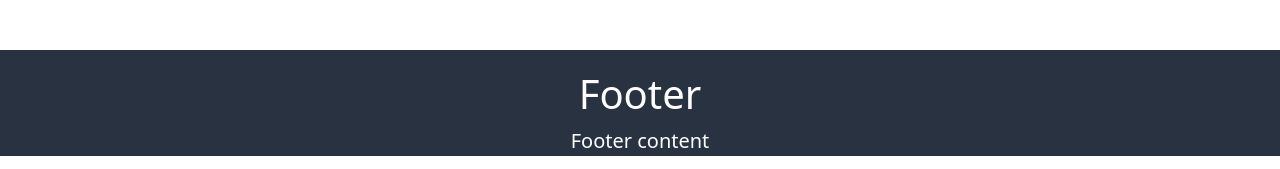
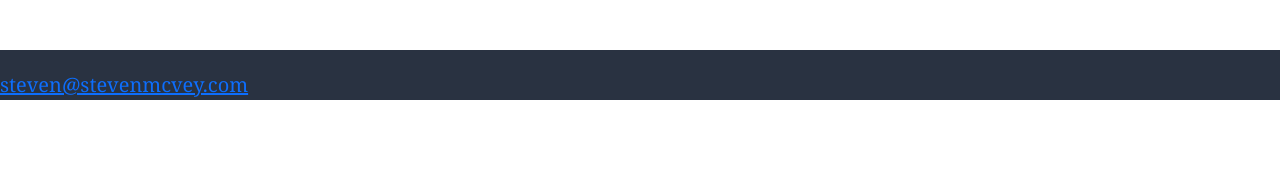
Before and after one commit to smcvey7/portfolio, a React (Create React App) app: page /projects in a window 1280 px wide. Shown: the part 1276-1445 px from the top of the page. After the commit the page ends 1376 px from the top, so only its background shows below. Built offline with nearby package versions, Linux system fonts and the light colour scheme.

Commit message:
update Footer styling

```diff
--- a/src/App.css
+++ b/src/App.css
@@ -1,5 +1,7 @@
 .App {
   text-align: center;
+  color: #6B6E68;
+  font-family: Georgia;
 }
 
 .App-logo {
@@ -52,3 +54,10 @@
   min-width: 40%;
   max-width: 50% !important;
 }
+
+a.navText{
+  color: #ffffff;
+  font-size: 18px;
+  padding: 0px;
+
+}
--- a/src/Footer.js
+++ b/src/Footer.js
@@ -4,22 +4,22 @@ import styled from "styled-components";
 function Footer() {
   return (
     <StyledFooter >
-      <h1>Footer</h1>
-      <p>Footer content</p>
+      <a href="mailto:steven@stevenmcvey.com" >steven@stevenmcvey.com</a>
     </StyledFooter>
   );
 }
 
 const StyledFooter = styled('div')`
 margin-top: 50px;
-margin-bottom: 0px
+margin-bottom: 0px;
 bottom: 0;
 width: 100%;
 background-color: #293241;
 color: #FFFFFF;
 font-size: 20px;
-text-align: center;
+text-align: left;
 padding-top: 20px;
+min-height: calc(100% - 20px);
 `
 
 export default Footer;
```
